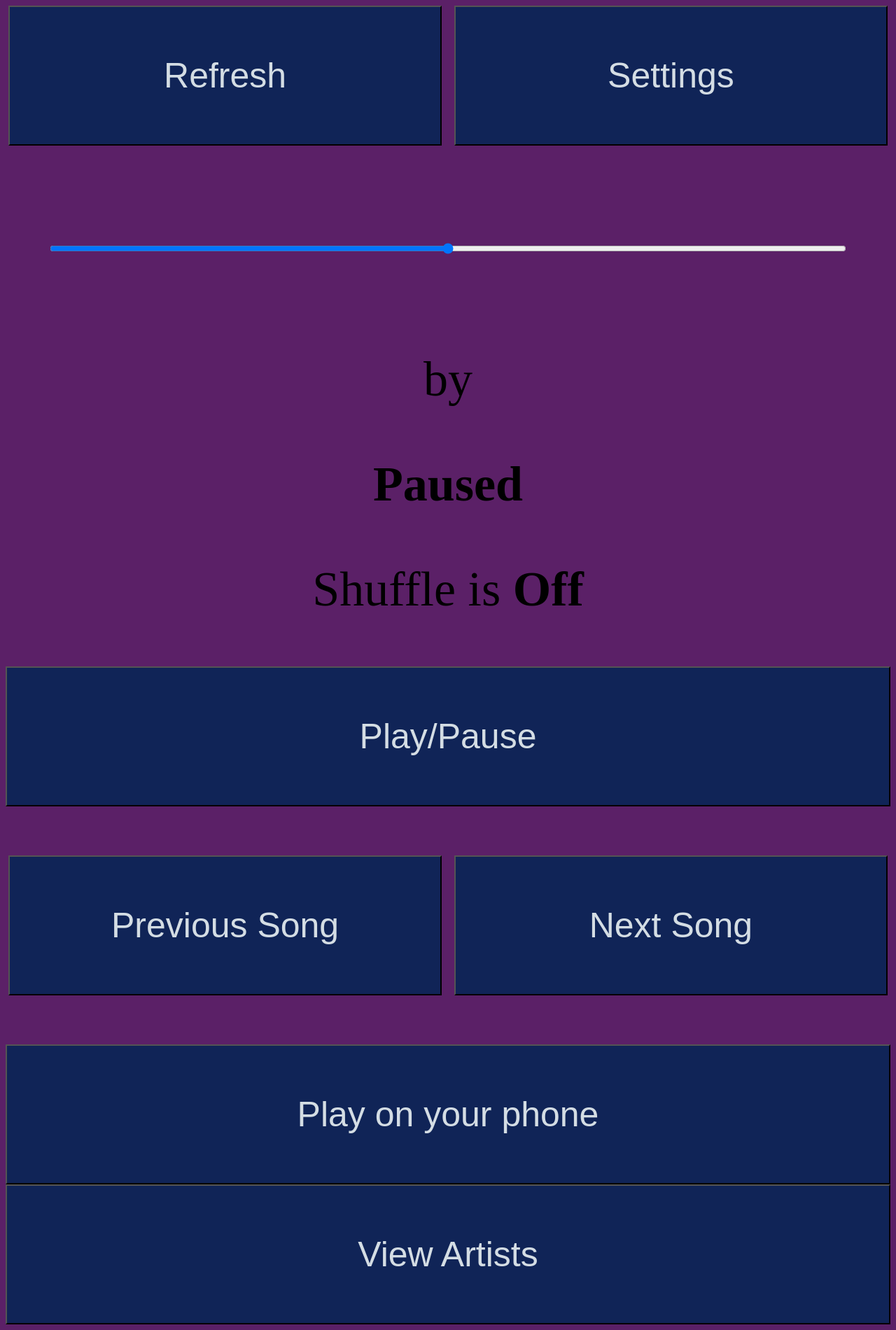
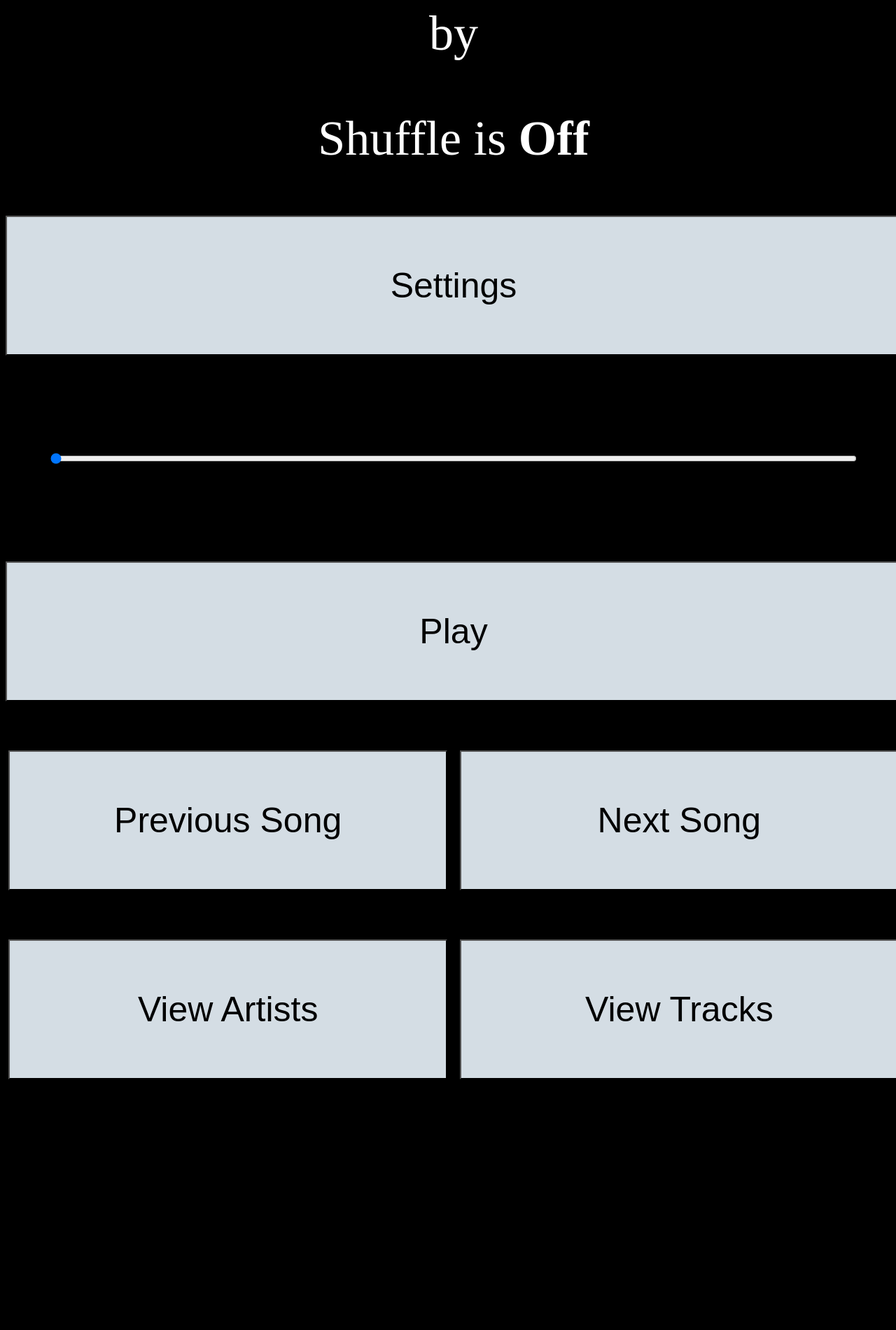
Before and after one commit to godimath/pijukebox, a PHP site: page / in a window 1280 px wide. Shown: the whole page at 70% size. After the commit the page ends 1542 px from the top, so only its background shows below. Run offline with PHP 8.4, Linux system fonts and the light colour scheme; data that the repository does not hold is empty.

Commit message:
Added artist selection/redesign/dynamic volume

```diff
--- a/webpage/action.php
+++ b/webpage/action.php
@@ -2,7 +2,7 @@
 
 	if(isset($_GET["action"])){
 		$action=$_GET["action"];
-		shell_exec("python ../scripts/python/musicAction.py $action");
+		echo shell_exec("python ../scripts/python/musicAction.py $action");
 
 		#shell_exec("python ../scripts/python/updateStats.py &");
 	}
@@ -13,8 +13,26 @@
 	}
 	if(isset($_GET["volume"])){
 		$volume=$_GET["volume"];
-		echo shell_exec("sudo -u tony ../scripts/bash/setVolume.sh $volume");
+		if($volume=="get"){
+			echo shell_exec("sudo -u tony ../scripts/bash/getVolume.sh");
+		}else{
+			echo shell_exec("sudo -u tony ../scripts/bash/setVolume.sh $volume");
+		}
 	}
+    if(isset($_GET["id"])){
+            $id=$_GET["id"];
+            echo shell_exec("../scripts/python/musicAction.py $id");
+            #shell_exec("python ../scripts/python/updateStats.py");
+    }
+    if(isset($_GET["view"])){
+    	$view = $_GET["view"];
+    	if($view == "artists"){
+    		echo shell_exec("../scripts/bash/output-html-artists.sh");
+    	}else{
+    		echo shell_exec("../scripts/bash/output-html-artists.sh $view");
+    	}
+
+    }
 
 
         #if(isset($_POST["id"])){
--- a/webpage/index.php
+++ b/webpage/index.php
@@ -1,14 +1,9 @@
 <script src="/scripts.js"></script>
 <link rel="stylesheet" href="/style.css">
-<body class="body">
+<body class="body" id="body">
 <center>
-</p>
-<button class=half-button onclick=refreshPage("/")>Refresh</button>
-<button class=half-button onclick=refreshPage("/settings.php")>Settings</button>
-</p>
-<p>
-<input type="range" class="slider" id="volumeSlider" onchange="setVolume()">
-</p>
+
+
 <p id="stats">
 <?php
         $newArtist = shell_exec("python ../scripts/python/musicAction.py artist");
@@ -20,39 +15,35 @@
         else
         	$newShuf = "Off";
 
-        $newState = shell_exec("python ../scripts/python/musicAction.py state");
-    	if($newState == "play\n")
-    		$newState = "Playing";
-    	else
-    		$newState = "Paused";
-
         echo "<p><b id=track>$newTitle</b> by <b id=artist>$newArtist</b></p>";
-        echo "<p><b id=state>$newState</b></p>";
-        echo "<p>Shuffle is <b id=shuffle>$newShuf</b></p>";
+        echo "<p>Shuffle is <b onclick=toggleShuffle() id=shuffle>$newShuf</b></p>";
 
 
 ?>
-
+</p>
+<button class=button onclick=refreshPage("/settings.php")>Settings</button>
+</p>
 <p>
-<button id=playtoggle class="button" onclick=sendMusicAction('S')>Play/Pause</button>
+<input type="range" class="slider" id="volumeSlider" min="0" max="100" value="69" onchange="setVolume()"></input>
+</p>
+<p>
+<button id="playtoggle" class="button" onclick=sendMusicAction('S')>Play/Pause</button>
 </p>
 
 <p>
 <button class="half-button" onclick=sendMusicAction('L')>Previous Song</button>
 <button class="half-button" onclick=sendMusicAction('R')>Next Song</button>
 </p>
-
-<?php
-
-        if(isset($_POST["id"])){
-                $id=$_POST["id"];
-                echo shell_exec("../scripts/python/musicAction.py $id");
-                shell_exec("python ../scripts/python/updateStats.py");
-        }
-
-?>
+<p>
+<button id="viewArtistButton" class="half-button" onclick=viewArtists()>View Artists</button>
+<button class="half-button" onclick=viewTracks()>View Tracks</button>
+</p>
+<p id="emptyView">
+</p>
+<!--
 <button id=playLocalButton class="button" onclick=togglePlay()>Play on your phone</button>
-<button class="button" onclick="showArtists">View Artists</button>
+-->
 </center>
 </body>
+<script type="text/javascript">updateStats()</script>
 <script>setInterval("updateStats()",5000)</script>
--- a/webpage/scripts.js
+++ b/webpage/scripts.js
@@ -1,5 +1,34 @@
 var eggs = ["Hey, don't click me!", "Why did you click me again?", "Why are you doing this?", "Seriously, nothing is gonna happen.", "Staaaahp", "Fuck you, I'm running out of things to say!", "I should probably make this do something useful...", "This is easier, though.", "I can't believe you're still clicking.", "I can't believe I'm still typing these out.", "You wanna party?"];
 var eggCount = 0;
+
+function showArtist(artist,buttonId){
+
+	document.getElementById("emptyView").innerHTML = "Loading " + artist;
+	var h = new XMLHttpRequest();
+	h .open( "GET", "/action.php?view="+artist,false);
+	h.send(null);
+
+	document.getElementById("emptyView").innerHTML = h.responseText;
+
+
+}
+
+function viewTracks(){
+	alert("This is not yet implemented :P");
+}
+
+function viewArtists(){
+	document.getElementById("viewArtistButton").innerHTML = "Loading";
+	var h = new XMLHttpRequest();
+	document.getElementById("viewArtistButton").innerHTML = "Loading.";
+	h .open( "GET", "/action.php?view=artists",false);
+	document.getElementById("viewArtistButton").innerHTML = "Loading..";
+	h.send(null);
+	document.getElementById("viewArtistButton").innerHTML = "Loading...";
+
+	document.getElementById("emptyView").innerHTML = h.responseText;
+	document.getElementById("viewArtistButton").innerHTML = "View Artists";
+}
 
 function setVolume(){
 	var newVol = document.getElementById("volumeSlider").value;
@@ -8,7 +37,15 @@ function setVolume(){
 	h.send(null);
 }
 
+function toggleShuffle(){
+	var h = new XMLHttpRequest();
+	h .open( "GET", "/action.php?action=toggleShuffle",false);
+	h.send(null);
+
+}
+
 function updateStats(){
+
 	var h = new XMLHttpRequest();
 	h .open( "GET", "/action.php?stats=artist",false);
 	h.send(null);
@@ -26,21 +63,31 @@ function updateStats(){
 	h.send(null);
 	var state = h.responseText;
 
-	if(state == "play\n")
-		state = "Playing";
-	else
-		state = "Paused";
+	h .open( "GET", "/action.php?volume=get",false);
+	h.send(null);
+	var newVolume = h.responseText;
+
+	if(state == "play\n"){
+		document.getElementById("playtoggle").innerHTML = "Pause";
+		document.getElementById("body").style.backgroundImage = "url(http://stream1.gifsoup.com/view1/20140402/5010921/equalizer-o.gif)";
+
+	}
+	else{
+		document.getElementById("body").style.backgroundImage = "none";
+		document.getElementById("playtoggle").innerHTML = "Play";
+	}
 
 	if(shuffle == 1)
 		shuffle = "On";
 	else
 		shuffle = "Off";
 
+
+
 	document.getElementById("artist").innerHTML = artist;
 	document.getElementById("track").innerHTML = track;
-	document.getElementById("state").innerHTML = state;
 	document.getElementById("shuffle").innerHTML = shuffle;
-
+	document.getElementById("volumeSlider").value = Number(newVolume);
 }
 
 function sendMusicAction(action) {
@@ -56,7 +103,10 @@ function gotoLink(link){
 }
 
 function setSongId(newId) {
-	document.getElementById("songid").value=newId;
+	var h = new XMLHttpRequest();
+	h .open( "GET", "/action.php?id="+newId,false);
+	h.send(null);
+
 }
 
 function setToggles(){
--- a/webpage/style.css
+++ b/webpage/style.css
@@ -1,19 +1,23 @@
 body{
-	background-color: 5b2067;
+	color: #ffffff;
+	background-color: #000000;
 	font-size: 70px;
+	width: 100%;
+	background-repeat: no-repeat;
+	background-size: 100%;
+	/*background-size: cover;*/
 }
 
 .slider{
-	color: d4dde4;
-	background-color: 102457;
+	color: #000000;
+	background-color: #d4dde4;
 	width:90%;
 	height: 150px;
 	font-size: 30px;
 }
-
 .half-button{
-        background-color: 102457;
-		color: d4dde4;
+        background-color: #d4dde4;
+		color: #000000;
         width: 49%;
         height: 200;
         font-size: 50;
@@ -21,8 +25,8 @@ body{
 }
 
 .third-button{
-        background-color: 102457;
-        color: d4dde4;
+        background-color: #d4dde4;
+        color: #000000;
         width: 32%;
         height: 200;
         font-size: 40;
@@ -31,8 +35,8 @@ body{
 
 
 .button{
-	color: d4dde4;
-	background-color: 102457;
+	color: #000000;
+	background-color: #d4dde4;
 	width: 100%;
 	height: 200;
 	font-size: 50;
@@ -45,5 +49,5 @@ body{
 .text{
 	font-size: 50;
 	text-align: center;
-	color: d4dde4;
+	color: #d4dde4;
 }
```
Also changed, not shown: webpage/template.css (+15 -10 lines), webpage/playing.gif (added), 4 other files.
